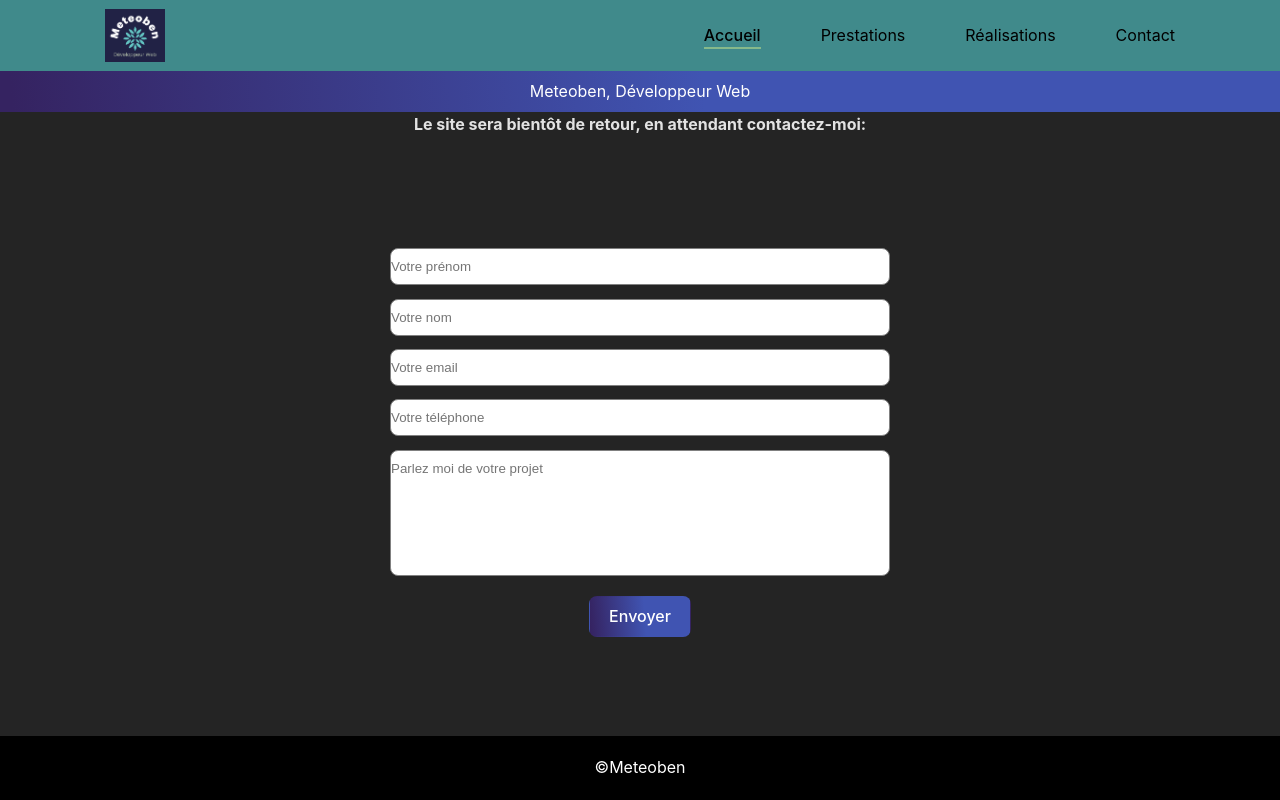
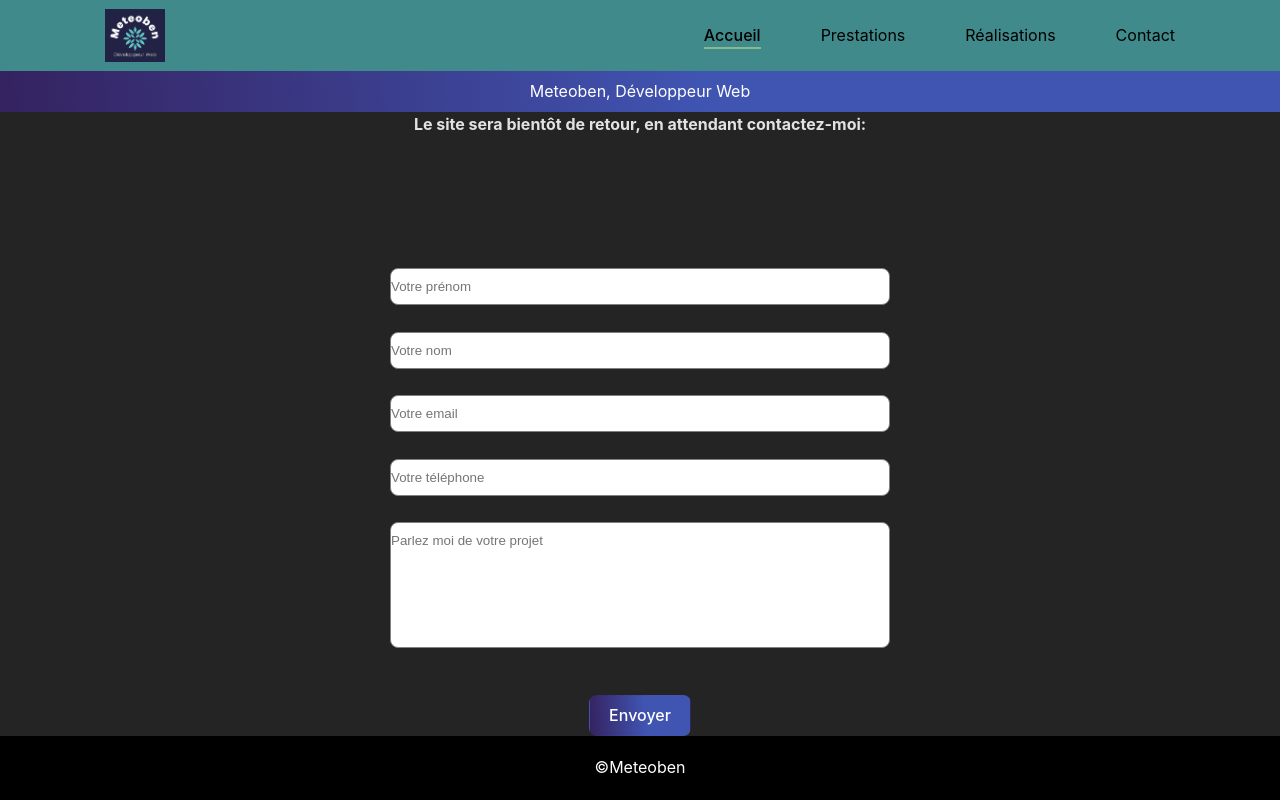
Before and after one commit to Ben43200/meteoben-vite, a React (Vite) app: page / in a window 1280 px wide. Built offline with nearby package versions, Linux system fonts and the light colour scheme; a web font is replaced by a local one.

Commit message:
repositionnement formulaire suppression margin top input et form space between

```diff
--- a/src/components/contact/contact.scss
+++ b/src/components/contact/contact.scss
@@ -22,7 +22,7 @@ textarea {
   border-radius: 8px;
   display: block;
   width: 20rem;
-  margin-top: 1em;
+  // margin-top: 1em;
   font-family: "Merriweather", sans-serif;
   resize: none;
 width: 100%;
@@ -73,7 +73,7 @@ textarea {
 form {
   display: flex;
   flex-direction: column;
-  // justify-content: center;
+  justify-content: space-between ;
   align-items: center;
 //   background-color: black;
 //   background-color: #86b98b;
@@ -89,7 +89,7 @@ textarea {
   border-radius: 8px;
   display: block;
   width: 20rem;
-  margin-top: 1em;
+  // margin-top: 1em;
   font-family: "Merriweather", sans-serif;
   resize: none;
   // margin-bottom: 20px;
```
